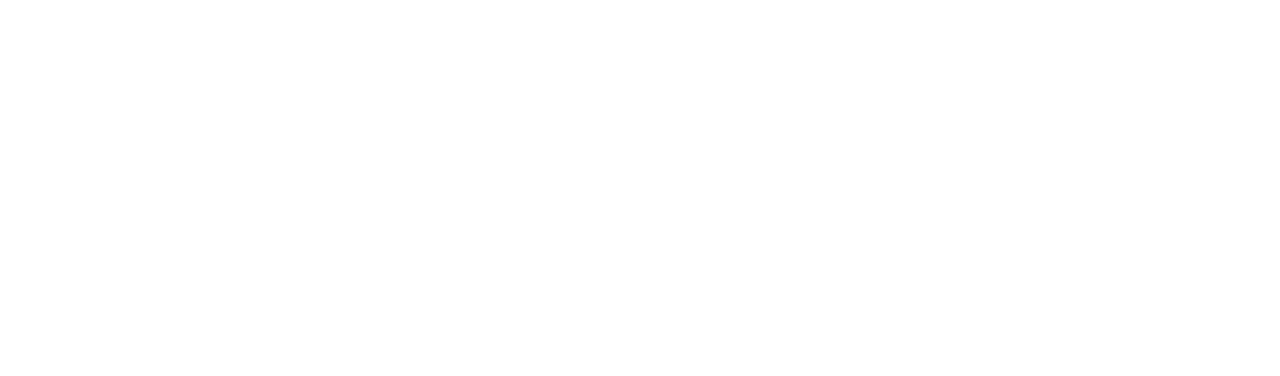
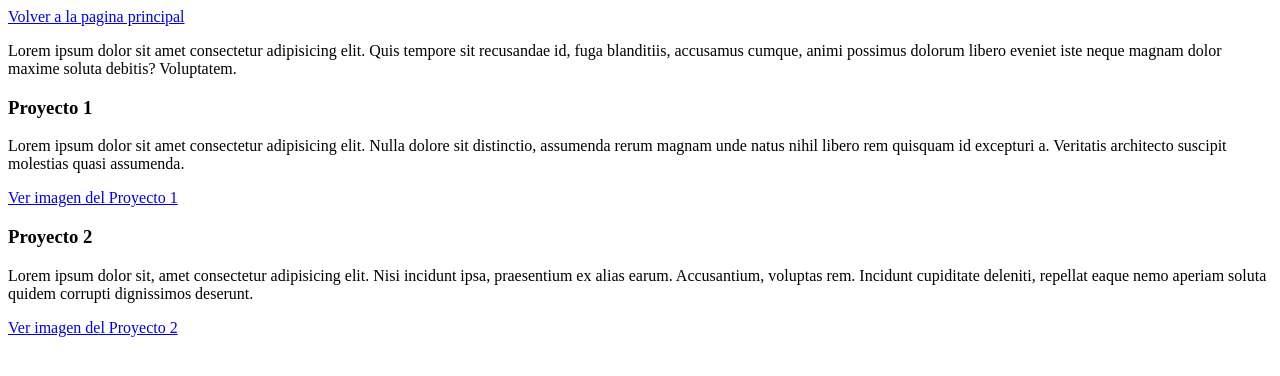
Before and after one commit to Juaniip/DygWeb, a plain HTML site: page portafolio/index.html in a window 1280 px wide. Drawn offline with Linux system fonts and the light colour scheme.

Commit message:
2do commit del TP1

```diff
--- a/portafolio/index.html
+++ b/portafolio/index.html
@@ -4,8 +4,16 @@
     <meta charset="UTF-8">
     <meta name="viewport" content="width=device-width, initial-scale=1.0">
     <title>Index2</title>
+    <link rel="icon" href="imagenes/favicon.png" type="image/png">
 </head>
 <body>
-
+    <a href="/index.html">Volver a la pagina principal</a>
+    <p>Lorem ipsum dolor sit amet consectetur adipisicing elit. Quis tempore sit recusandae id, fuga blanditiis, accusamus cumque, animi possimus dolorum libero eveniet iste neque magnam dolor maxime soluta debitis? Voluptatem.</p>
+    <h3>Proyecto 1</h3>
+    <p>Lorem ipsum dolor sit amet consectetur adipisicing elit. Nulla dolore sit distinctio, assumenda rerum magnam unde natus nihil libero rem quisquam id excepturi a. Veritatis architecto suscipit molestias quasi assumenda.</p>
+    <a href="./proyecto1.html">Ver imagen del Proyecto 1</a>
+    <h3>Proyecto 2</h3>
+    <p>Lorem ipsum dolor sit, amet consectetur adipisicing elit. Nisi incidunt ipsa, praesentium ex alias earum. Accusantium, voluptas rem. Incidunt cupiditate deleniti, repellat eaque nemo aperiam soluta quidem corrupti dignissimos deserunt.</p>
+    <a href="./proyecto2.html">Ver imagen del Proyecto 2</a>
 </body>
 </html>
```
Also changed, not shown: index.html (+6 -1 lines), portafolio/proyecto1.html (+3 -1 lines), portafolio/proyecto2.html (+3 -1 lines), imagenes/favicon.png (added).
